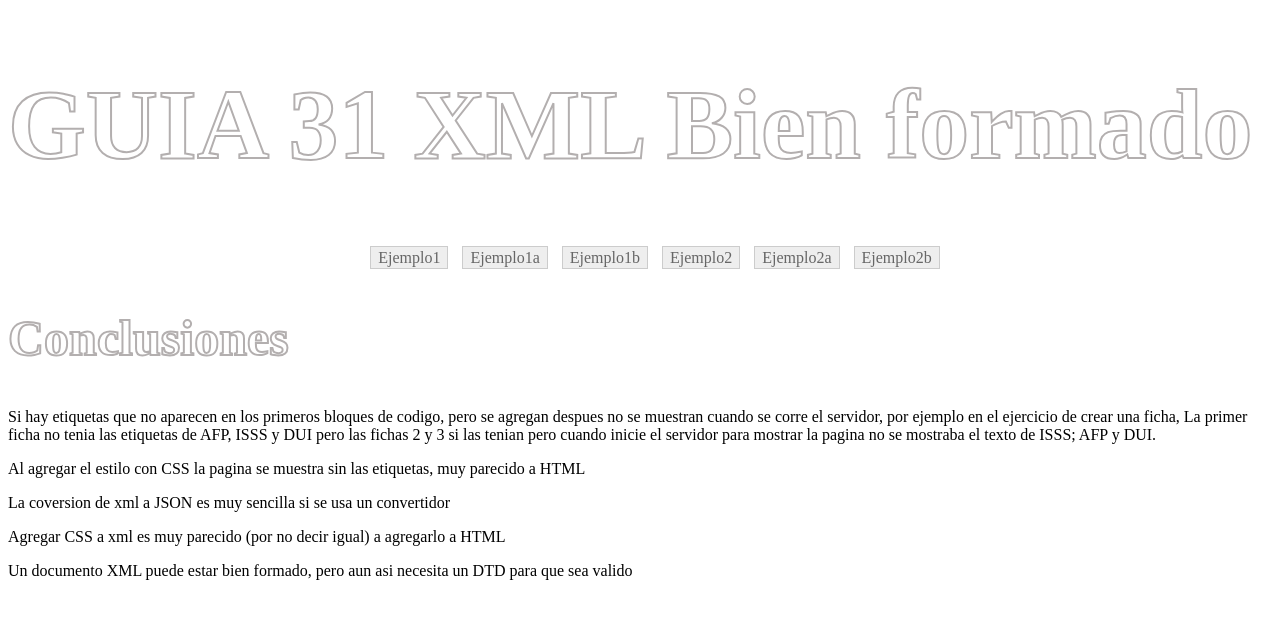
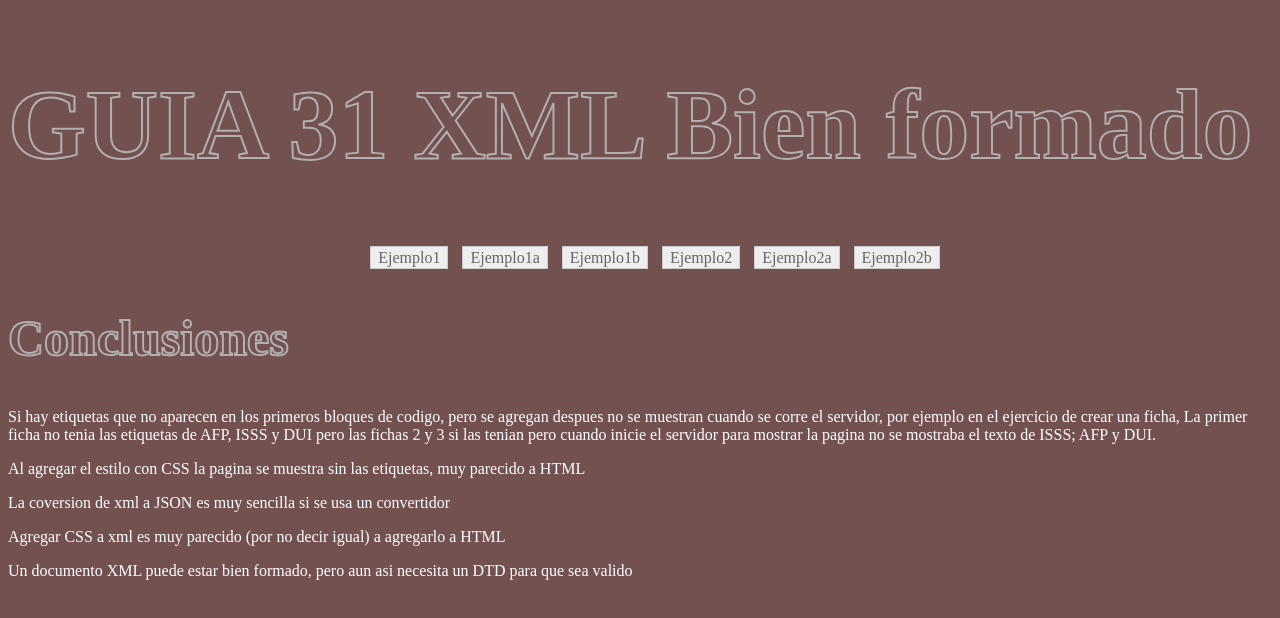
Before and after one commit to Luis318/XML_MG17032, a plain HTML site: page index.html in a window 1280 px wide. Drawn offline with Linux system fonts and the light colour scheme.

Commit message:
cambios de fondo

```diff
--- a/estilos/indexestilos.css
+++ b/estilos/indexestilos.css
@@ -33,3 +33,11 @@ h2 {
     color: transparent;
     font-size: 50px;
 }
+
+body {
+    background-color: rgb(116, 81, 81);
+}
+
+p {
+    color: #ffffff;
+}
```
